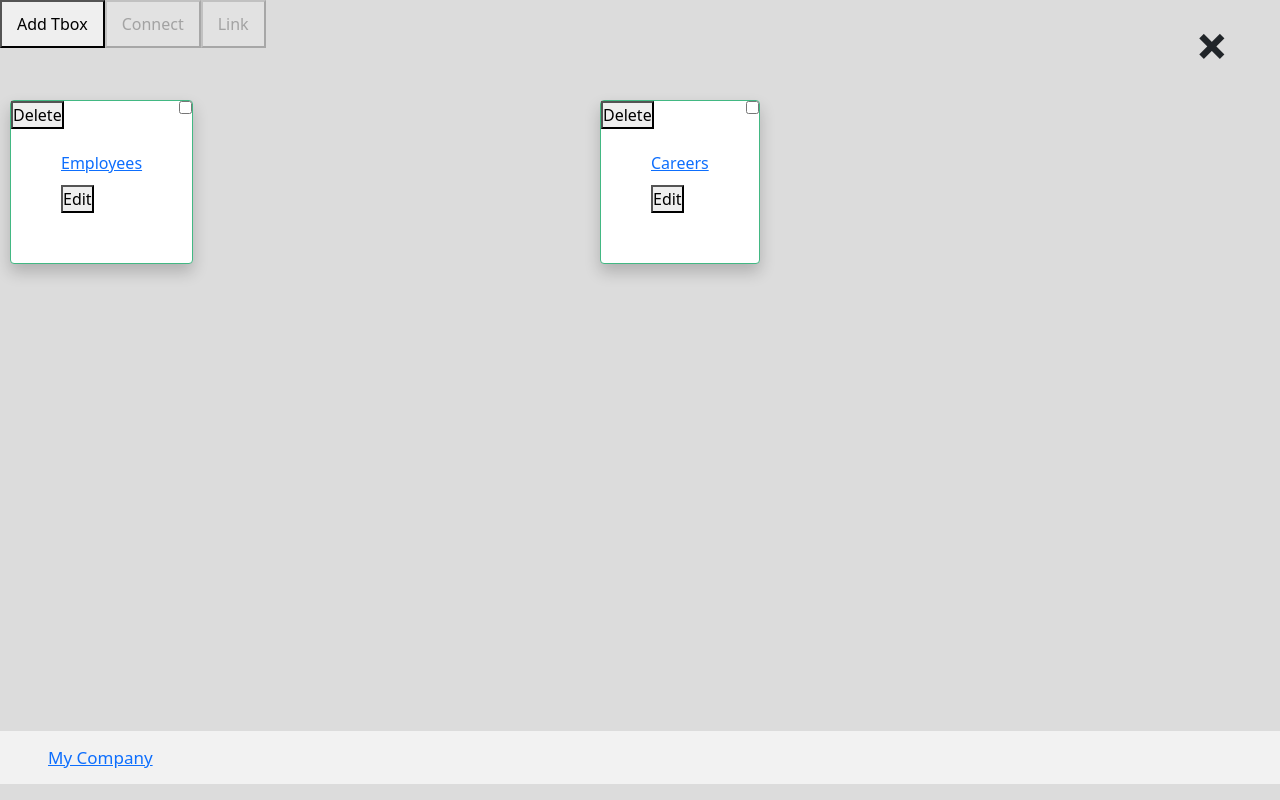
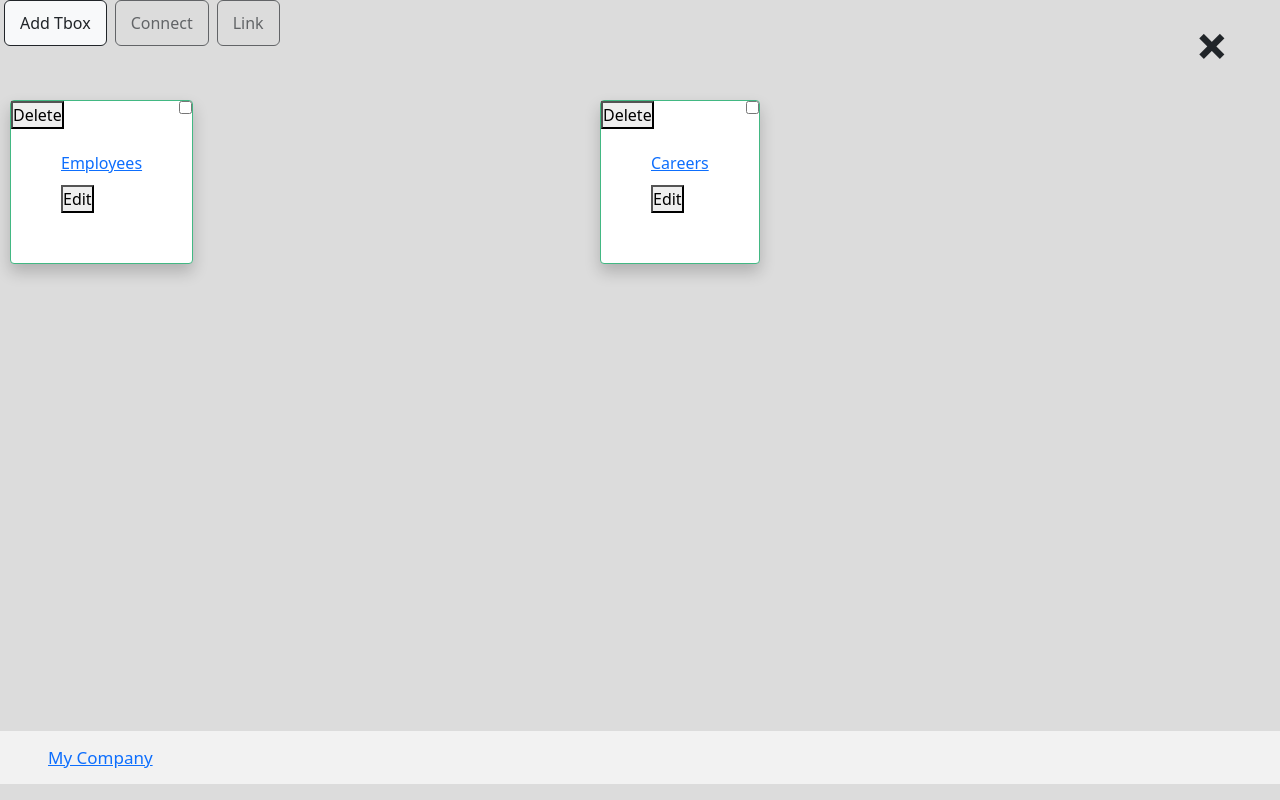
Before and after one commit to derikvanschaik/vue-mimi, a Vue app: page / in a window 1280 px wide. Both pictures are taken after a click on the link "My Company". Built offline with nearby package versions, Linux system fonts and the light colour scheme.

Commit message:
change menu buttons styling with bootstrap

```diff
--- a/src/components/MindMap.vue
+++ b/src/components/MindMap.vue
@@ -4,9 +4,9 @@
         <span class="close-icon">+</span>
     </div>
     <div class="menu">
-        <button class="menu-btn" @click="addTextbox">Add Tbox</button>
-        <button class="menu-btn" @click="connectedSelected" :disabled="cannotConnect">Connect</button>
-        <button class="menu-btn" @click="toggleShowMindmapList" :disabled="cannotLink">Link</button>
+        <button class="menu-btn btn btn-light btn-outline-dark mx-1" @click="addTextbox">Add Tbox</button>
+        <button class="menu-btn btn btn-light btn-outline-dark mx-1" @click="connectedSelected" :disabled="cannotConnect">Connect</button>
+        <button class="menu-btn btn btn-light btn-outline-dark mx-1" @click="toggleShowMindmapList" :disabled="cannotLink">Link</button>
     </div>
     <drag-text
         v-for="t,i in textboxes"
```
